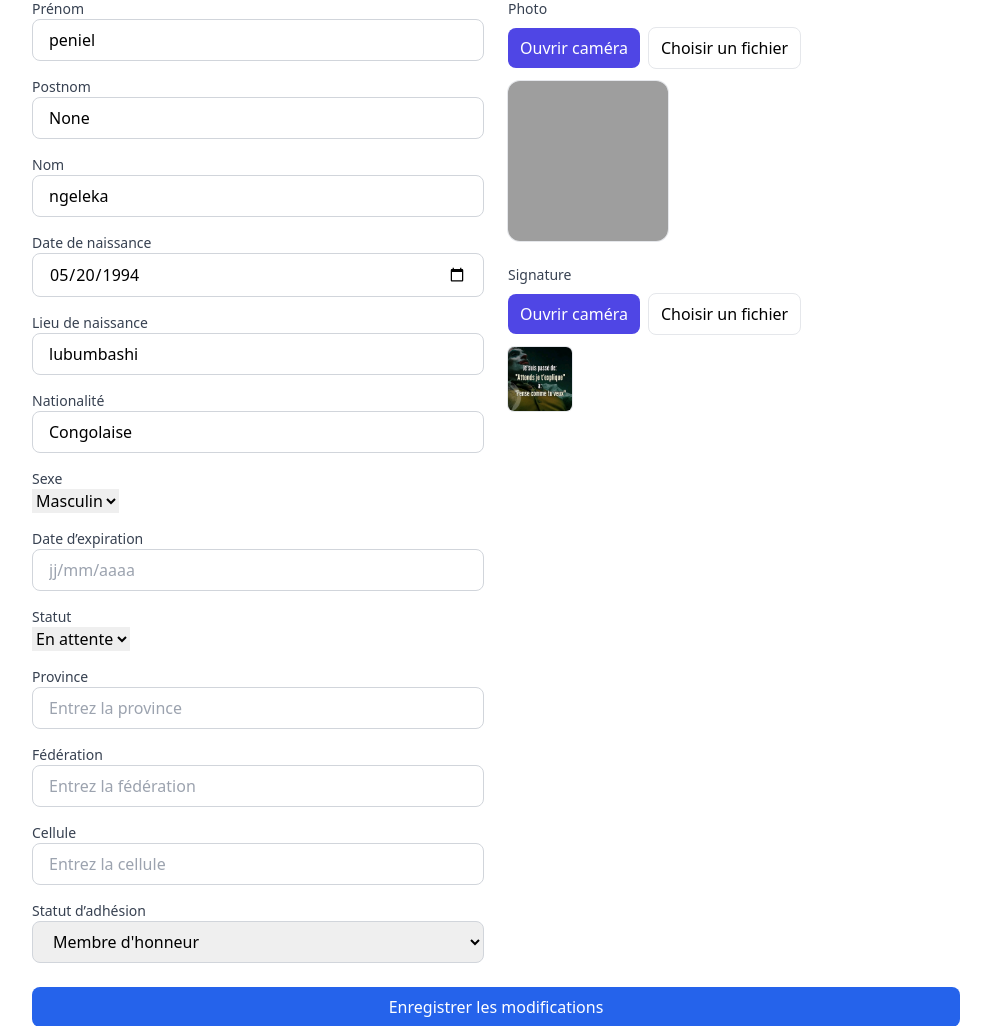
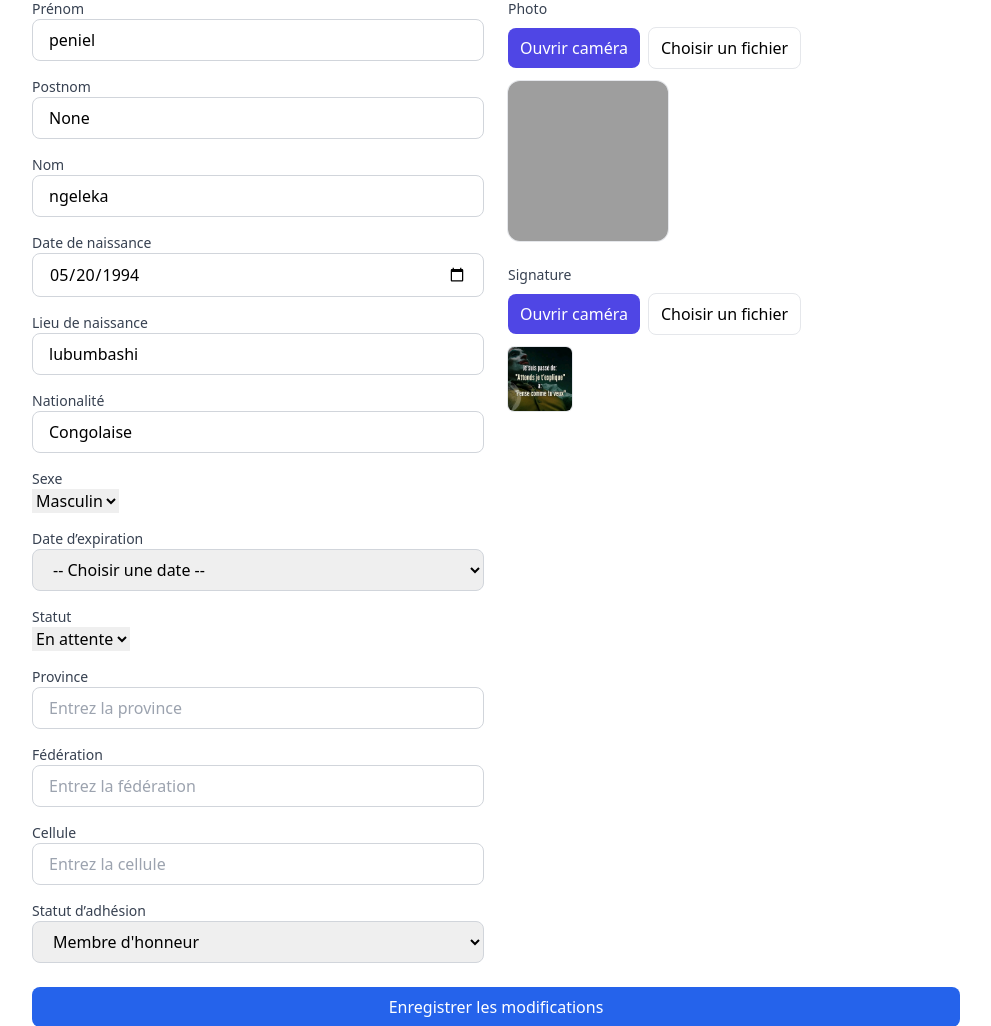
Before and after one commit to peniel13/cartecitoyen, a Django app: page /user/user/carte/1/modifier/ in a window 1280 px wide. Shown: the part 193-1219 px from the top of the page, without its empty margins (144-1135 px from the left). Run offline with Django 5.2, Linux system fonts and the light colour scheme; a user stored in the database is signed in; data comes from the database, SQL or seed files in the repository; some libraries are stand-ins or nearby versions; grey boxes are pictures that could not be loaded.

Commit message:
another update1

```diff
--- a/core/forms.py
+++ b/core/forms.py
@@ -74,7 +74,7 @@ class UpdateProfileForm(forms.ModelForm):
 
 
 from django import forms
-from .models import Citoyen, DocumentJustificatif, Temoin
+from .models import Citoyen, DocumentJustificatif, Temoin,DateExpirationfk
 
 from django import forms
 from .models import Citoyen
@@ -154,11 +154,16 @@ class CitoyenForm(forms.ModelForm):
         widget=forms.Select(attrs={"class": "form-control"})
     )
 
-    date_expiration = forms.DateField(
-        widget=forms.DateInput(attrs={
-            "class": "form-control",
-            "type": "date"
-        })
+    # date_expiration = forms.DateField(
+    #     widget=forms.DateInput(attrs={
+    #         "class": "form-control",
+    #         "type": "date"
+    #     })
+    # )
+    date_expiration_fk = forms.ModelChoiceField(
+        queryset=DateExpirationfk.objects.all(),
+        required=False,
+        widget=forms.Select(attrs={"class": "form-control"})
     )
     photo = forms.ImageField(
         required=False,
@@ -184,7 +189,7 @@ class CitoyenForm(forms.ModelForm):
         fields = [
             "prenom", "postnom", "nom", "date_naissance", "lieu_naissance",
             "nationalite", "sexe", "province", "federation", "cellule",
-            "statut_adhesion", "date_expiration", "photo", "signature", "statut"
+            "statut_adhesion", "date_expiration_fk", "photo", "signature", "statut"
         ]
 
 # class CitoyenForm(forms.ModelForm):
--- a/core/models.py
+++ b/core/models.py
@@ -82,6 +82,13 @@ from django.core.files import File
 
 #     def __str__(self):
 #         return f"{self.prenom} {self.nom} ({self.numero_identite})"
+
+class DateExpirationfk(models.Model):
+    date = models.DateField(unique=True)
+
+    def __str__(self):
+        return self.date.strftime("%d/%m/%Y")
+
 import uuid
 from io import BytesIO
 import qrcode
@@ -141,8 +148,14 @@ class Citoyen(models.Model):
     statut = models.CharField(max_length=10, choices=STATUT_CHOICES, default="pending")
     qr_code = models.ImageField(upload_to="citoyens/qrcodes/", blank=True, null=True)
 
-    date_expiration = models.DateField(blank=True, null=True)
 
+    date_expiration_fk = models.ForeignKey(
+        "DateExpirationfk",
+        on_delete=models.SET_NULL,
+        null=True,
+        blank=True,
+        related_name="citoyens"
+    )
     date_creation = models.DateTimeField(auto_now_add=True)
     cree_par = models.ForeignKey(
         settings.AUTH_USER_MODEL,
--- a/core/templates/core/carte_pdf.html
+++ b/core/templates/core/carte_pdf.html
@@ -169,6 +169,7 @@
       <p style="margin: 4px 0;"><span class="label">Nationalité:</span> {{ citoyen.nationalite }}</p>
       <p style="margin: 4px 0;"><span class="label">Sexe:</span> {{ citoyen.sexe }}</p>
 
+
       <!-- Infos verticales en bas de la div info avec espacement légèrement augmenté -->
       <div class="bottom-info" style="margin-top: auto; display: flex; flex-direction: column; gap: 6px;">
         <div class="info-item" style="line-height: 1.2;">
@@ -185,7 +186,7 @@
         </div>
         <div class="info-item" style="line-height: 1.2;">
             <span class="label" style="display:block; font-weight:bold; font-size:13px;">Date d’expiration:</span>
-            <span class="value" style="display:block; font-size:13px; margin-top:1px;">{{ citoyen.date_expiration|date:"d M Y" }}</span>
+            <span class="value" style="display:block; font-size:13px; margin-top:1px;">{{ citoyen.date_expiration_fk }}</span>
         </div>
     </div>
 
--- a/core/templates/core/modifier_carte.html
+++ b/core/templates/core/modifier_carte.html
@@ -9,7 +9,7 @@
     <div class="bg-white shadow-lg rounded-2xl p-6 md:p-8 transition-all duration-300">
       <div class="flex items-center justify-between mb-6">
         <h1 class="text-xl md:text-2xl font-semibold text-gray-900">Modifier le citoyen</h1>
-        <a href="{% url 'profile' %}" class="text-sm text-gray-600 hover:text-gray-900">← Retour profil</a>
+        <a href="{% url 'profile' user.id %}" class="text-sm text-gray-600 hover:text-gray-900">← Retour profil</a>
       </div>
 
       <!-- Messages Django -->
@@ -97,15 +97,22 @@
             </div>
 
             <div>
-                <label class="block text-sm font-medium text-gray-700">Date d’expiration</label>
-                <input
-                    id="date_expiration"
-                    name="date_expiration"
-                    value="{{ form.date_expiration.value|default_if_none:citoyen.date_expiration|date:'Y-m-d' }}"
-                    placeholder="jj/mm/aaaa"
-                    class="w-full px-4 py-2 border border-gray-300 rounded-lg focus:ring-2 focus:ring-blue-500"
-                >
+              <label class="block text-sm font-medium text-gray-700">Date d’expiration</label>
+              <select
+                  id="date_expiration_fk"
+                  name="date_expiration_fk"
+                  class="w-full px-4 py-2 border border-gray-300 rounded-lg focus:ring-2 focus:ring-blue-500"
+              >
+                  <option value="">-- Choisir une date --</option>
+                  {% for obj in form.date_expiration_fk.field.queryset %}
+                    <option value="{{ obj.id }}"
+                      {% if form.date_expiration_fk.value == obj.id or citoyen.date_expiration_fk_id == obj.id %}selected{% endif %}>
+                      {{ obj.date|date:"d/m/Y" }}
+                    </option>
+                  {% endfor %}
+              </select>
             </div>
+
 
             <script>
                 const expirationInput = document.getElementById('date_expiration');
--- a/core/views.py
+++ b/core/views.py
@@ -328,7 +328,7 @@ def citoyen_create(request):
             citoyen.cree_par = request.user
             citoyen.save()
 
-            # Ajouter au journal
+            # Journal
             JournalAction.objects.create(
                 action="Création du citoyen",
                 utilisateur=request.user,
@@ -337,10 +337,36 @@ def citoyen_create(request):
 
             messages.success(request, "Citoyen enregistré avec succès !")
             return redirect("ajouter_document", citoyen_id=citoyen.id)
+        else:
+            # ⚠️ Si formulaire invalide, afficher un message global
+            messages.error(request, "Veuillez corriger les erreurs dans le formulaire.")
     else:
         form = CitoyenForm()
 
     return render(request, "core/create.html", {"form": form})
+
+# @login_required(login_url="signin")
+# def citoyen_create(request):
+#     if request.method == "POST":
+#         form = CitoyenForm(request.POST, request.FILES)
+#         if form.is_valid():
+#             citoyen = form.save(commit=False)
+#             citoyen.cree_par = request.user
+#             citoyen.save()
+
+#             # Ajouter au journal
+#             JournalAction.objects.create(
+#                 action="Création du citoyen",
+#                 utilisateur=request.user,
+#                 citoyen=citoyen
+#             )
+
+#             messages.success(request, "Citoyen enregistré avec succès !")
+#             return redirect("ajouter_document", citoyen_id=citoyen.id)
+#     else:
+#         form = CitoyenForm()
+
+#     return render(request, "core/create.html", {"form": form})
 
 # ============================
 # DETAIL D’UN CITOYEN
@@ -1004,6 +1030,7 @@ def modifier_carte(request, citoyen_id):
             messages.success(request, "Carte citoyenne modifiée avec succès ✅")
             # Corrigé ici : utiliser request.user.id
             return redirect("profile", user_id=request.user.id)
+
     else:
         form = CitoyenForm(instance=citoyen)
 
```
Also changed, not shown: core/admin.py (+5 -5 lines), core/templates/core/create.html (+11 -5 lines), core/migrations/0007_dateexpirationfk_citoyen_date_expiration_fk.py (added), core/migrations/0008_remove_citoyen_date_expiration.py (added), db.sqlite3, media/citoyens/documents/Carte_143377717533_io3e2sA.png (added), media/citoyens/documents/Carte_143377717533_wxCOPSH.png (added), media/citoyens/photos/Carte_143377717533.png (added), media/citoyens/photos/IMG_20201225_084557_553.jpg (added), media/citoyens/qrcodes/qr_179078814285.png (added), media/citoyens/qrcodes/qr_187065789500.png (added), media/citoyens/signatures/Carte_232510298950.png (added), media/citoyens/signatures/signature_Khw6VoP.jpg (added), media/citoyens/temoins/signatures/Carte_143377717533.png (added), 1 more files.
